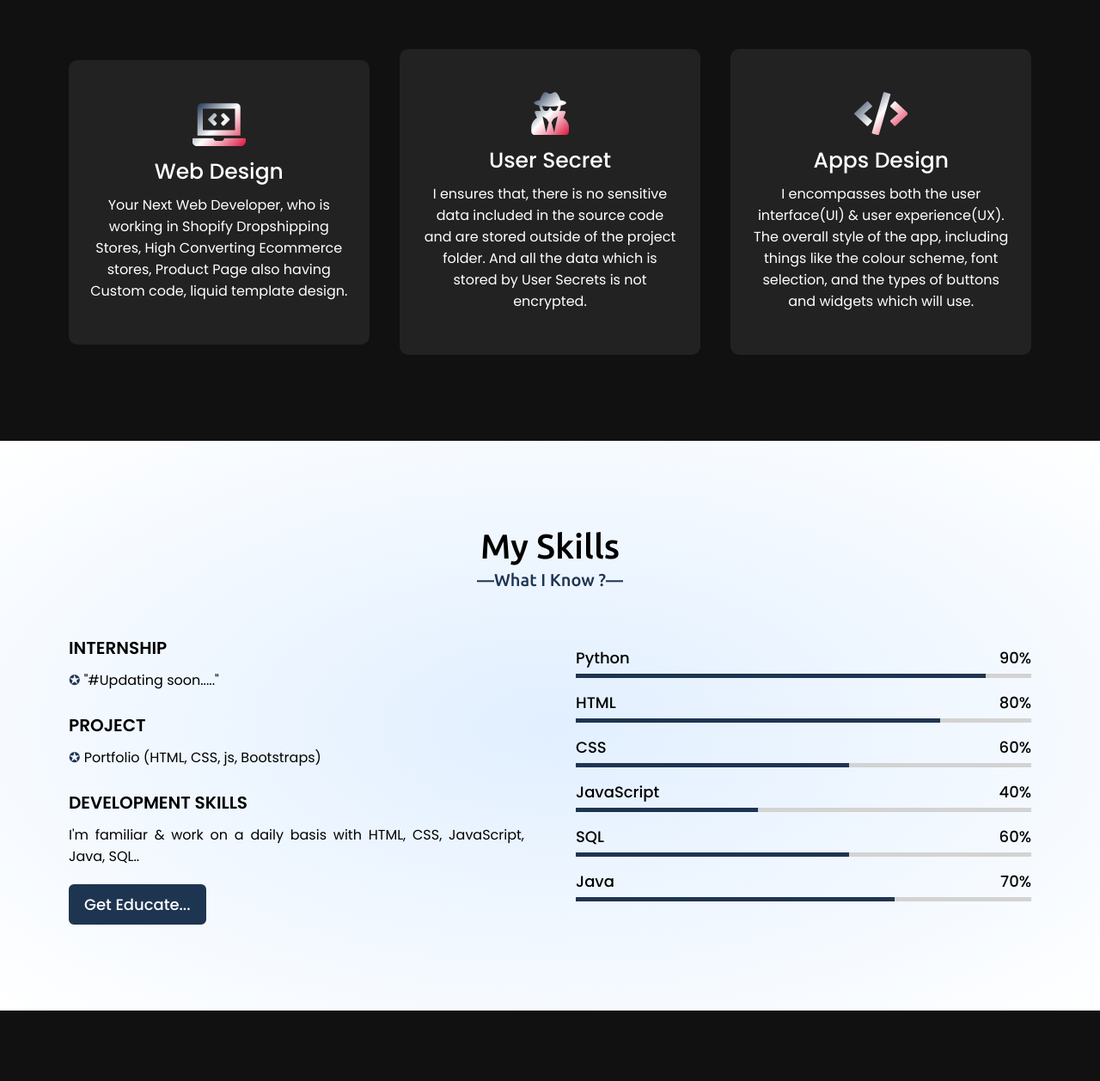
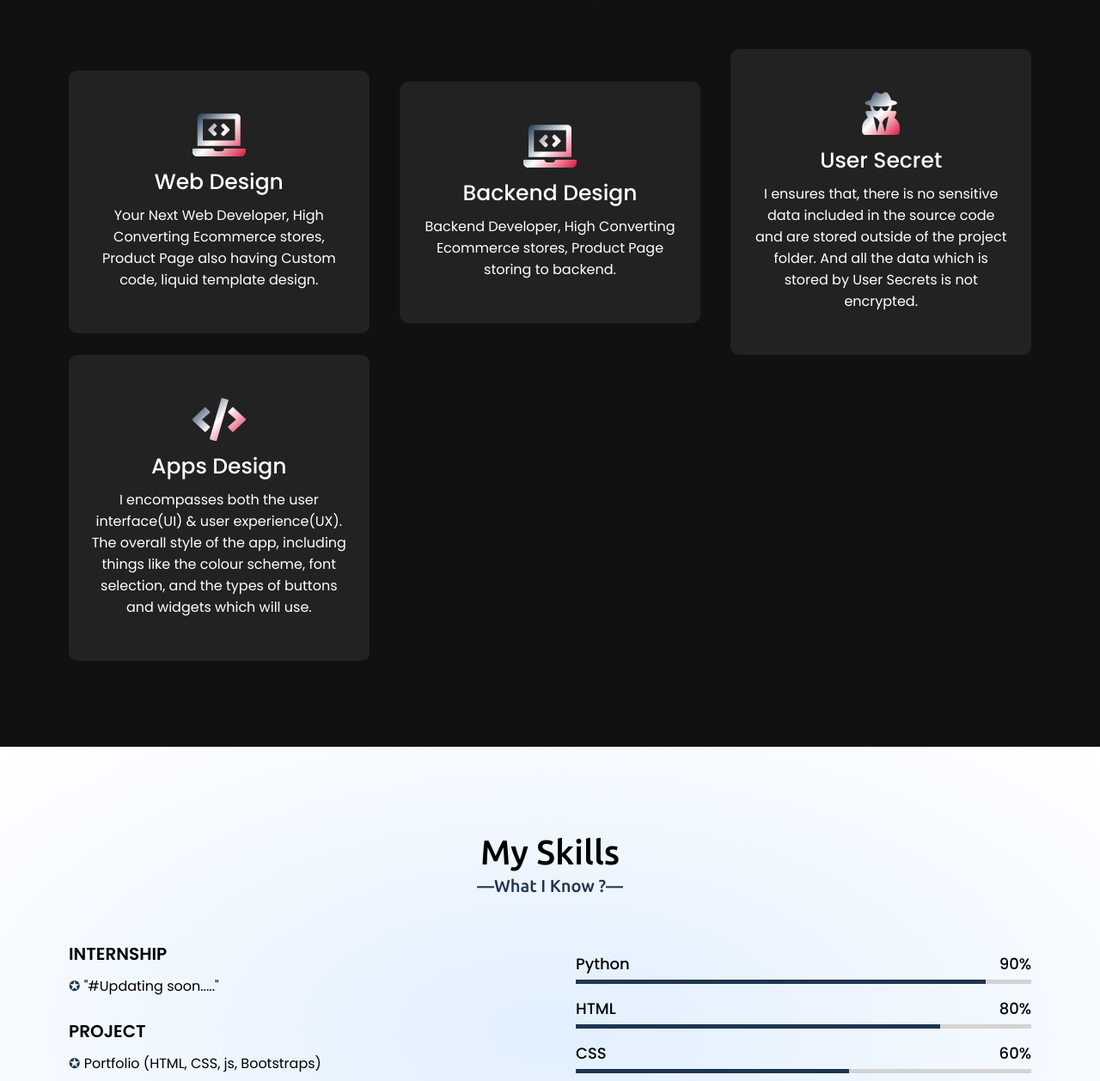
Before and after one commit to akashkhandal/the.akashh, a plain HTML site: page index.html in a window 1280 px wide. Shown: the part 1702-2960 px from the top of the page at 86% size. Drawn offline with nearby package versions, Linux system fonts and the light colour scheme.

Commit message:
Update index.html

```diff
--- a/index.html
+++ b/index.html
@@ -116,7 +116,14 @@
           <div class="box">
             <i class="fas fa-laptop-code"></i>
             <div class="text">Web Design</div>
-            <p>Your Next Web Developer, who is working in Shopify Dropshipping Stores, High Converting Ecommerce stores, Product Page also having Custom code, liquid template design.</p>
+            <p>Your Next Web Developer,  High Converting Ecommerce stores, Product Page also having Custom code, liquid template design.</p>
+          </div>
+        </div>
+         <div class="card">
+          <div class="box">
+            <i class="fas fa-laptop-code"></i>
+            <div class="text">Backend Design</div>
+            <p> Backend Developer,  High Converting Ecommerce stores, Product Page storing to backend.</p>
           </div>
         </div>
         <div class="card">
@@ -171,7 +178,7 @@
           <p>
             I'm familiar & work on a daily basis with HTML, CSS, JavaScript, Java, SQL..
           </p>
-          <a href="#" target="blank">Get Educate...</a>
+          <a href="#" target="blank">Stay Connected...</a>
         </div>
         <div class="column right">
           <div class="bars">
```
